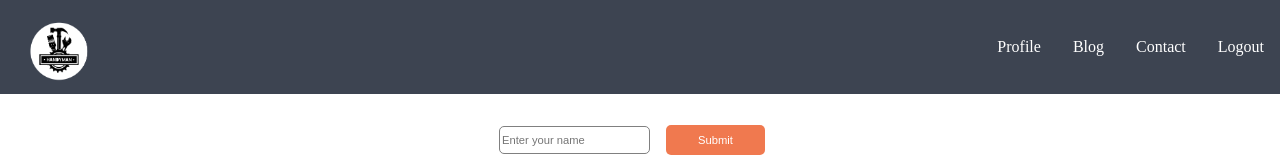
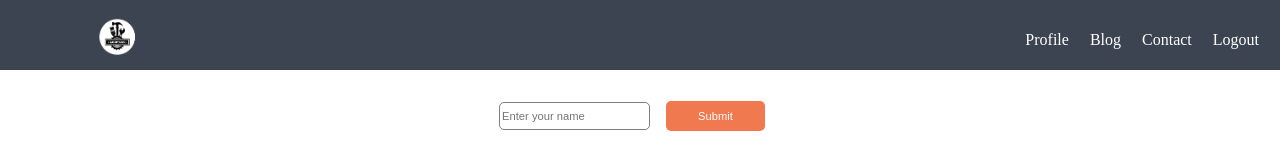
Before and after one commit to Samagent97/my-handyman, a React (Create React App) app: page / in a window 1280 px wide. Shown: the top 160 px of the page. Built offline with nearby package versions, Linux system fonts and the light colour scheme.

Commit message:
updated navbar styling

```diff
--- a/src/components/Navbar/Navbar.css
+++ b/src/components/Navbar/Navbar.css
@@ -8,16 +8,25 @@
  .links{
     display: inline;
     float: left;
+    margin-right: 1rem;
+    padding-top: 15px;
  }
 .links a{
     display: block;
     color: white;
     text-align: center;
-    padding: 22px 16px;
+    margin-right: 5px;
     text-decoration: none;
+    padding-bottom: 2px;
+    padding-right: 0;
+    padding-left: 0;
 }
 .links a:hover{
     color: orange;
+    border-bottom: 1px solid orange;
+    padding-bottom: 2px;
+    padding-right: 0;
+    padding-left: 0;
 }
 .push{
     float: right;
@@ -25,8 +34,9 @@
 .link{
     color: white;
     margin-top: auto;
-    margin-left: 25px;
-    padding-bottom: 0px;
+    margin-left: 6rem;
+    padding-top: 5px;
+    padding-bottom: 5px;
     text-decoration: none;
     float: left;
 }
--- a/src/components/Navbar/Navbar.js
+++ b/src/components/Navbar/Navbar.js
@@ -8,7 +8,7 @@ const Navbar = () => {
 
     <div className='navbar'>
       <div className='link'>
-        <a href='/home'><img src={Logo} alt='HandyMan' style={{width:'80px'}}/></a>
+        <Link to={path.home}><img src={Logo} alt='HandyMan' style={{width:'50px'}}/></Link>
       </div>
       <ul className='push'>
         <li className='links'>
```
